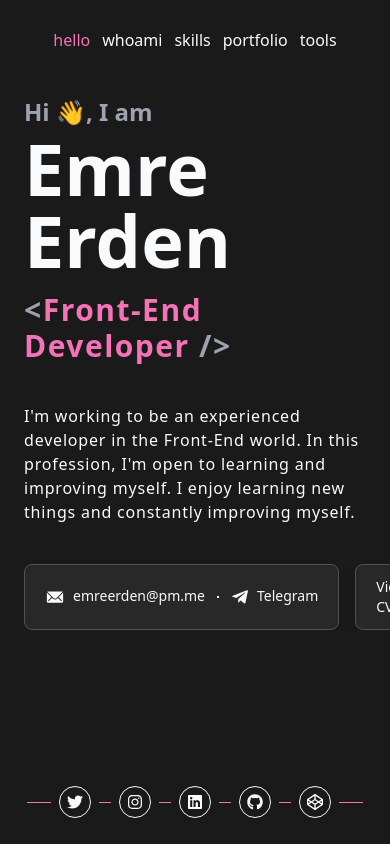
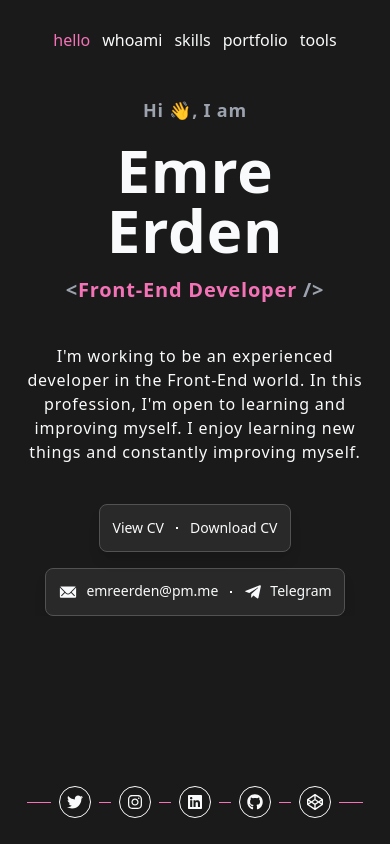
Before and after one commit to Wiazeph/ReactJS-emreerden-dev, a React (Vite) app: page / in a window 390 px wide. Built offline with nearby package versions, Linux system fonts and the light colour scheme.

Commit message:
style: add responsive to pages

```diff
--- a/src/assets/css/index.css
+++ b/src/assets/css/index.css
@@ -10,16 +10,16 @@
 
 @layer components {
   .card-link {
-    @apply flex items-center justify-center py-3 rounded-lg border border-neutral-600 bg-neutral-700/40 shadow-lg text-sm;
+    @apply flex items-center justify-center h-12 rounded-lg border border-neutral-600 bg-neutral-700/40 shadow-lg text-sm w-fit;
   }
   .card-home {
-    @apply gap-3 px-5;
+    @apply gap-3 px-3 sm:px-4 md:px-5;
   }
   .card-skills {
-    @apply gap-3 w-[calc(33%-12px)];
+    @apply gap-3 w-[calc(50%-10px)] sm:w-[calc(33%-12px)] md:w-[calc(25%-15px)] lg:w-[calc(33%-12px)];
   }
   .card-tools {
-    @apply w-[calc(33%-12px)];
+    @apply w-[calc(50%-10px)] sm:w-[calc(33%-12px)] md:w-[calc(25%-15px)] lg:w-[calc(33%-12px)];
   }
 }
 
@@ -81,4 +81,12 @@
     @apply border border-current w-8 sm:w-9 h-8 sm:h-9 sm:text-lg rounded-full flex items-center justify-center transition-colors [&:not(:hover)]:text-gray-50;
   }
   /* layouts/main/socialbar */
+
+  .no-scrollbar {
+    -ms-overflow-style: none;
+    scrollbar-width: none;
+  }
+  .no-scrollbar::-webkit-scrollbar {
+    display: none;
+  }
 }
--- a/src/layouts/main/index.jsx
+++ b/src/layouts/main/index.jsx
@@ -3,11 +3,11 @@ import SideBar from "./sidebar";
 
 const MainLayout = () => {
   return (
-    <div className="container mx-auto h-screen flex flex-col md:flex-row items-center gap-8 sm:gap-10 md:gap-[120px] lg:gap-40 pl-6 sm:pl-12 md:pl-0 pt-4 md:pt-12 pb-[84px] sm:pb-[88px] md:pb-12">
+    <div className="container mx-auto h-screen flex flex-col lg:flex-row items-center gap-8 sm:gap-10 md:gap-12 lg:gap-24 xl:gap-48 pl-6 sm:pl-12 md:pl-[72px] lg:pl-12 pt-4 sm:pt-6 lg:pt-12 pb-[84px] sm:pb-[88px] lg:pb-12">
       <aside>
         <SideBar />
       </aside>
-      <main className="w-full max-h-full overflow-y-auto pr-6 sm:pr-12">
+      <main className="w-full max-h-full overflow-y-auto pr-6 sm:pr-12 md:pr-[72px] lg:pr-12">
         <Outlet />
       </main>
     </div>
--- a/src/layouts/main/sidebar/index.jsx
+++ b/src/layouts/main/sidebar/index.jsx
@@ -3,7 +3,7 @@ import SocialBar from "./socialbar";
 
 const SideBar = () => {
   return (
-    <div className="md:flex md:gap-24 lg:gap-48 md:items-center">
+    <div className="lg:flex lg:gap-24 xl:gap-48 lg:items-center">
       <SocialBar />
 
       <NavBar />
--- a/src/layouts/main/sidebar/navbar/index.jsx
+++ b/src/layouts/main/sidebar/navbar/index.jsx
@@ -27,7 +27,7 @@ const NavBar = () => {
   }, []);
 
   return (
-    <nav className="md:text-lg flex md:flex-col gap-3 sm:gap-6 md:gap-0 pr-6 sm:pr-12 md:pr-0">
+    <nav className="md:text-lg flex lg:flex-col gap-3 sm:gap-6 md:gap-[36px] lg:gap-0 pr-6 sm:pr-12 md:pr-[72px] lg:pr-0">
       {navLinks.map((nlink, index) => (
         <NavLink
           key={index}
@@ -44,8 +44,8 @@ const NavBar = () => {
                 [nlink.textHover]: !isActive,
               })}
             >
-              <div className="md:mr-5 hidden md:block">{index}.</div>
-              <div className="md:mr-1 hidden md:block">#</div>
+              <div className="lg:mr-5 hidden lg:block">{index}.</div>
+              <div className="lg:mr-1 hidden lg:block">#</div>
               <div>{nlink.title}</div>
             </div>
           )}
--- a/src/layouts/main/sidebar/socialbar/index.jsx
+++ b/src/layouts/main/sidebar/socialbar/index.jsx
@@ -15,9 +15,9 @@ const SocialBar = () => {
 
   return (
     <div
-      className={`fixed md:static bottom-[26px] md:bottom-auto left-1/2 md:left-auto -translate-x-1/2 md:-translate-x-0 flex md:flex-col gap-2 items-center transition-colors ${color}`}
+      className={`fixed lg:static bottom-[26px] lg:bottom-auto left-1/2 lg:left-auto -translate-x-1/2 lg:-translate-x-0 flex lg:flex-col gap-2 items-center transition-colors ${color}`}
     >
-      <div className="w-6 sm:w-12 md:w-px h-px md:h-12 bg-current"></div>
+      <div className="w-6 sm:w-12 lg:w-px h-px lg:h-12 bg-current"></div>
 
       <a
         href="https://twitter.com/Wiazeph"
@@ -30,7 +30,7 @@ const SocialBar = () => {
         {isHovered ? <FaXTwitter /> : <FaTwitter />}
       </a>
 
-      <div className="w-3 sm:w-4 md:w-px h-px md:h-4 bg-current"></div>
+      <div className="w-3 sm:w-4 lg:w-px h-px lg:h-4 bg-current"></div>
 
       <a
         href="https://instagram.com/Wiazeph"
@@ -41,7 +41,7 @@ const SocialBar = () => {
         <FaInstagram />
       </a>
 
-      <div className="w-3 sm:w-4 md:w-px h-px md:h-4 bg-current"></div>
+      <div className="w-3 sm:w-4 lg:w-px h-px lg:h-4 bg-current"></div>
 
       <a
         href="https://linkedin.com/in/Wiazeph"
@@ -52,7 +52,7 @@ const SocialBar = () => {
         <FaLinkedin />
       </a>
 
-      <div className="w-3 sm:w-4 md:w-px h-px md:h-4 bg-current"></div>
+      <div className="w-3 sm:w-4 lg:w-px h-px lg:h-4 bg-current"></div>
 
       <a
         href="https://github.com/Wiazeph"
@@ -63,7 +63,7 @@ const SocialBar = () => {
         <FaGithub />
       </a>
 
-      <div className="w-3 sm:w-4 md:w-px h-px md:h-4 bg-current"></div>
+      <div className="w-3 sm:w-4 lg:w-px h-px lg:h-4 bg-current"></div>
 
       <a
         href="https://codepen.io/Wiazeph"
@@ -74,7 +74,7 @@ const SocialBar = () => {
         <FaCodepen />
       </a>
 
-      <div className="w-6 sm:w-12 md:w-px h-px md:h-12 bg-current"></div>
+      <div className="w-6 sm:w-12 lg:w-px h-px lg:h-12 bg-current"></div>
     </div>
   );
 };
--- a/src/pages/home/index.jsx
+++ b/src/pages/home/index.jsx
@@ -6,13 +6,15 @@ const Home = () => {
   const color = useColorStore((state) => state.color);
 
   return (
-    <div className="page-base">
-      <div className="font-semibold">
-        <span className="text-gray-400 select-none text-2xl">Hi 👋, I am</span>
+    <div className="page-base text-center lg:text-left">
+      <div className="font-semibold flex flex-col gap-4 tracking-wider">
+        <span className="text-gray-400 select-none text-lg sm:text-xl md:text-2xl">
+          Hi 👋, I am
+        </span>
 
-        <div className="mt-1 text-7xl">Emre Erden</div>
+        <div className="font-Caveat text-6xl md:text-7xl">Emre Erden</div>
 
-        <div className="mt-4 text-3xl tracking-wider">
+        <div className="text-xl sm:text-2xl md:text-3xl">
           <span className="text-gray-400 select-none">{"<"}</span>
           <span className={`transition-colors ${color}`}>
             Front-End Developer
@@ -21,13 +23,13 @@ const Home = () => {
         </div>
       </div>
 
-      <div className="tracking-wider">
+      <div className="tracking-wider max-w-[650px] lg:max-w-none mx-auto">
         I'm working to be an experienced developer in the Front-End world. In
         this profession, I'm open to learning and improving myself. I enjoy
         learning new things and constantly improving myself.
       </div>
 
-      <div className="flex gap-4">
+      <div className="flex flex-wrap-reverse justify-center lg:justify-start gap-4">
         <div className="card-link card-home">
           <a
             href="mailto:emreerden@pm.me"
--- a/src/pages/portfolio/index.jsx
+++ b/src/pages/portfolio/index.jsx
@@ -20,16 +20,16 @@ const Portfolio = () => {
       </div>
 
       <div>
-        <ul className="mb-4 flex w-fit pb-1.5 border-b border-neutral-600">
-          <>
+        <div className="overflow-x-auto no-scrollbar">
+          <ul className="mb-4 flex pb-1.5 border-b border-neutral-600 w-max">
             <li className="portfolio-filter">All</li>
             {portfolioFilters.map((filter, index) => (
               <li key={index} className="portfolio-filter">
                 {filter.name}
               </li>
             ))}
-          </>
-        </ul>
+          </ul>
+        </div>
 
         <ul className="flex flex-wrap gap-4">
           <li
--- a/src/utils/consts.jsx
+++ b/src/utils/consts.jsx
@@ -3,31 +3,31 @@ const navLinks = [
     path: "/",
     title: "hello",
     color: "text-pink-400",
-    textHover: "hover:text-pink-300 md:hover:translate-x-2",
+    textHover: "hover:text-pink-300 lg:hover:translate-x-2",
   },
   {
     path: "/whoami",
     title: "whoami",
     color: "text-yellow-300",
-    textHover: "hover:text-yellow-200 md:hover:translate-x-2",
+    textHover: "hover:text-yellow-200 lg:hover:translate-x-2",
   },
   {
     path: "/skills",
     title: "skills",
     color: "text-green-400",
-    textHover: "hover:text-green-300 md:hover:translate-x-2",
+    textHover: "hover:text-green-300 lg:hover:translate-x-2",
   },
   {
     path: "/portfolio",
     title: "portfolio",
     color: "text-red-500",
-    textHover: "hover:text-red-400 md:hover:translate-x-2",
+    textHover: "hover:text-red-400 lg:hover:translate-x-2",
   },
   {
     path: "/tools",
     title: "tools",
     color: "text-blue-400",
-    textHover: "hover:text-blue-300 md:hover:translate-x-2",
+    textHover: "hover:text-blue-300 lg:hover:translate-x-2",
   },
 ];
 
```
